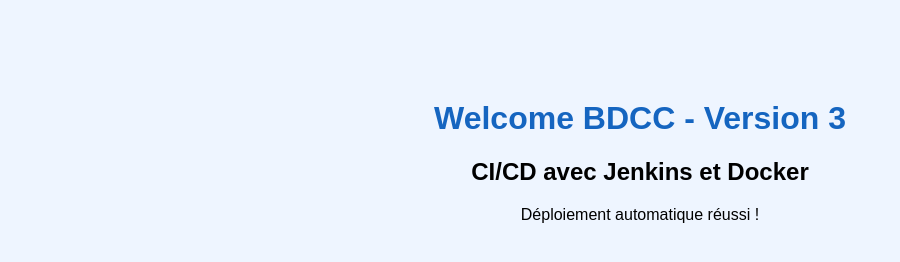
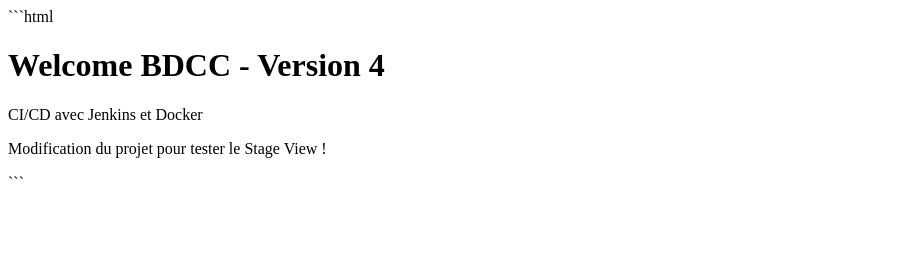
Before and after one commit to baadikhaoula/tp2, a plain HTML site: page index.html in a window 1280 px wide. Shown: the whole page, without its empty margins (0-900 px from the left). Drawn offline with Linux system fonts and the light colour scheme.

Commit message:
Modification index.html pour tester Stage View

````diff
--- a/index.html
+++ b/index.html
@@ -1,14 +1,14 @@
-
+```html
 <!DOCTYPE html>
 <html lang="fr">
 <head>
     <meta charset="UTF-8">
-    <meta name="viewport" content="width=device-width, initial-scale=1.0">
     <title>Welcome BDCC</title>
 </head>
-<body style="font-family: Arial; text-align: center; margin-top: 100px; background: #eef5ff;">
-    <h1 style="color: #1565c0;">Welcome BDCC - Version 3</h1>
-    <h2>CI/CD avec Jenkins et Docker</h2>
-    <p>Déploiement automatique réussi !</p>
+<body>
+    <h1>Welcome BDCC - Version 4</h1>
+    <p>CI/CD avec Jenkins et Docker</p>
+    <p>Modification du projet pour tester le Stage View !</p>
 </body>
 </html>
+```
````
